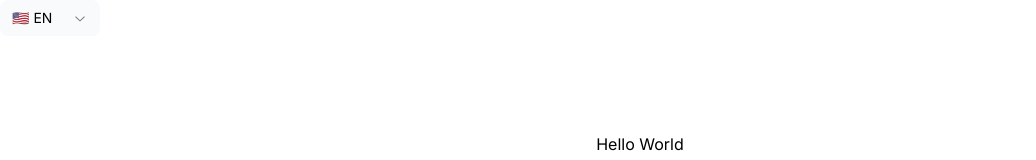
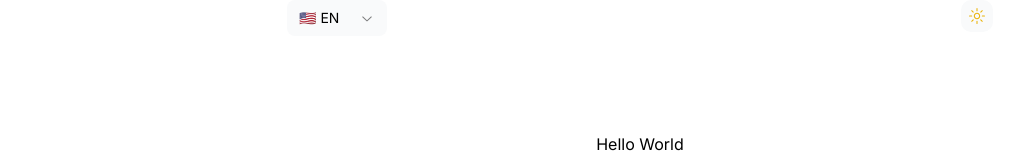
Before and after one commit to ismaiilov-atai/jupiter-kg, a Next.js app: page /en in a window 1280 px wide. Shown: the top 160 px of the page, without its empty margins (0-1036 px from the left). Built offline with nearby package versions, Linux system fonts and the light colour scheme.

Commit message:
setup: theme selector with dark&light, wrote couple of tests

```diff
--- a/package.json
+++ b/package.json
@@ -14,10 +14,12 @@
 		"@radix-ui/react-icons": "^1.3.0",
 		"@radix-ui/react-select": "^2.1.1",
 		"@radix-ui/react-slot": "^1.1.0",
+		"@radix-ui/react-toggle": "^1.1.0",
 		"class-variance-authority": "^0.7.0",
 		"clsx": "^2.1.1",
 		"next": "14.2.4",
 		"next-intl": "^3.15.5",
+		"next-themes": "^0.3.0",
 		"react": "^18",
 		"react-dom": "^18",
 		"tailwind-merge": "^2.4.0",
--- a/src/app/[lang]/layout.tsx
+++ b/src/app/[lang]/layout.tsx
@@ -4,14 +4,16 @@
 import { Inter } from 'next/font/google';
 
 import LocaleSwitcherSelect from '@/components/LocaleSwitcherSelect';
+import { ThemeToggler } from '@/components/themeToogler';
 
 import './globals.css';
+import Providers from '@/providers';
 
 const inter = Inter({ subsets: ['latin'] });
 
 export const metadata: Metadata = {
 	title: 'Jupiter KG',
-	description: 'Stickers from Jupiter',
+	description: 'Stickers from Jupiter 🚀',
 };
 
 export default async function RootLayout({
@@ -21,11 +23,16 @@
 }>) {
 	const messages = await getMessages();
 	return (
-		<html lang='en'>
+		<html lang='en' suppressHydrationWarning>
 			<body className={inter.className}>
 				<NextIntlClientProvider messages={messages}>
-					<LocaleSwitcherSelect />
-					{children}
+					<Providers>
+						<div className='flex w-full justify-around'>
+							<LocaleSwitcherSelect />
+							<ThemeToggler />
+						</div>
+						{children}
+					</Providers>
 				</NextIntlClientProvider>
 			</body>
 		</html>
--- /dev/null
+++ b/src/components/themeToogler.tsx
@@ -0,0 +1,19 @@
+'use client';
+
+import { MoonIcon, SunIcon } from '@radix-ui/react-icons';
+import { useTheme } from 'next-themes';
+import * as React from 'react';
+
+import { Toggle } from './ui/toggle';
+
+export function ThemeToggler() {
+	const { theme, setTheme } = useTheme();
+	const setThemeMode = () => setTheme(theme === 'light' ? 'dark' : 'light');
+
+	return (
+		<Toggle size='sm' aria-label='Toggle theme' onClick={setThemeMode}>
+			<SunIcon className='h-[1rem] w-[1rem] rotate-0 scale-100 text-yellow-500 transition-all dark:-rotate-90 dark:scale-0' />
+			<MoonIcon className='absolute h-[1rem] w-[1rem] rotate-90 scale-0 text-neutral-950 transition-all dark:rotate-0 dark:scale-100' />
+		</Toggle>
+	);
+}
--- a/src/components/ui/select.tsx
+++ b/src/components/ui/select.tsx
@@ -24,7 +24,7 @@
 	<SelectPrimitive.Trigger
 		ref={ref}
 		className={cn(
-			'flex h-9 w-full items-center justify-between whitespace-nowrap rounded-md border border-input bg-transparent px-3 py-2 text-sm shadow-sm ring-offset-background placeholder:text-muted-foreground focus:outline-none focus:ring-1 focus:ring-ring disabled:cursor-not-allowed disabled:opacity-50 [&>span]:line-clamp-1',
+			'flex h-9 w-full items-center justify-between whitespace-nowrap rounded-md border border-input bg-transparent px-3 py-2 text-sm shadow-sm ring-offset-background placeholder:text-muted-foreground focus:outline-none focus:ring-1 focus:ring-ring disabled:cursor-not-allowed disabled:opacity-50 dark:text-gray-950 [&>span]:line-clamp-1',
 			className
 		)}
 		{...props}
@@ -80,7 +80,7 @@
 		<SelectPrimitive.Content
 			ref={ref}
 			className={cn(
-				'relative z-50 max-h-96 min-w-[6rem] overflow-hidden rounded-md border bg-popover text-popover-foreground shadow-md data-[state=open]:animate-in data-[state=closed]:animate-out data-[state=closed]:fade-out-0 data-[state=open]:fade-in-0 data-[state=closed]:zoom-out-95 data-[state=open]:zoom-in-95 data-[side=bottom]:slide-in-from-top-2 data-[side=left]:slide-in-from-right-2 data-[side=right]:slide-in-from-left-2 data-[side=top]:slide-in-from-bottom-2',
+				'relative z-50 max-h-96 min-w-[6rem] overflow-hidden rounded-md border bg-popover bg-white text-popover-foreground shadow-md data-[state=open]:animate-in data-[state=closed]:animate-out data-[state=closed]:fade-out-0 data-[state=open]:fade-in-0 data-[state=closed]:zoom-out-95 data-[state=open]:zoom-in-95 data-[side=bottom]:slide-in-from-top-2 data-[side=left]:slide-in-from-right-2 data-[side=right]:slide-in-from-left-2 data-[side=top]:slide-in-from-bottom-2',
 				position === 'popper' &&
 					'data-[side=bottom]:translate-y-1 data-[side=left]:-translate-x-1 data-[side=right]:translate-x-1 data-[side=top]:-translate-y-1',
 				className
--- /dev/null
+++ b/src/components/ui/toggle.tsx
@@ -0,0 +1,45 @@
+'use client';
+
+import * as TogglePrimitive from '@radix-ui/react-toggle';
+import { type VariantProps, cva } from 'class-variance-authority';
+import * as React from 'react';
+
+import { cn } from '@/lib/utils';
+
+const toggleVariants = cva(
+	'inline-flex items-center justify-center rounded-[10px] text-sm font-medium transition-colors hover:bg-gray-100 hover:text-muted-foreground focus-visible:outline-none focus-visible:ring-1 focus-visible:ring-ring disabled:pointer-events-none disabled:opacity-50 data-[state=on]:bg-white-100 data-[state=on]:text-accent-foreground',
+	{
+		variants: {
+			variant: {
+				default: 'bg-gray-50',
+				outline:
+					'border border-input bg-transparent shadow-sm hover:bg-accent hover:text-accent-foreground',
+			},
+			size: {
+				default: 'h-9 px-3',
+				sm: 'h-8 px-2',
+				lg: 'h-10 px-3',
+			},
+		},
+		defaultVariants: {
+			variant: 'default',
+			size: 'default',
+		},
+	}
+);
+
+const Toggle = React.forwardRef<
+	React.ElementRef<typeof TogglePrimitive.Root>,
+	React.ComponentPropsWithoutRef<typeof TogglePrimitive.Root> &
+		VariantProps<typeof toggleVariants>
+>(({ className, variant, size, ...props }, ref) => (
+	<TogglePrimitive.Root
+		ref={ref}
+		className={cn(toggleVariants({ variant, size, className }))}
+		{...props}
+	/>
+));
+
+Toggle.displayName = TogglePrimitive.Root.displayName;
+
+export { Toggle, toggleVariants };
--- /dev/null
+++ b/src/providers.tsx
@@ -0,0 +1,22 @@
+'use client';
+
+import { ThemeProvider } from 'next-themes';
+
+interface ProviderProps {
+	children: React.ReactNode;
+}
+
+const Providers = ({ children }: ProviderProps) => {
+	return (
+		<ThemeProvider
+			attribute='class'
+			defaultTheme='system'
+			disableTransitionOnChange
+			enableSystem
+		>
+			{children}
+		</ThemeProvider>
+	);
+};
+
+export default Providers;
```
Also changed, not shown: 2 other files (tests, documents, lock files or other folders).
